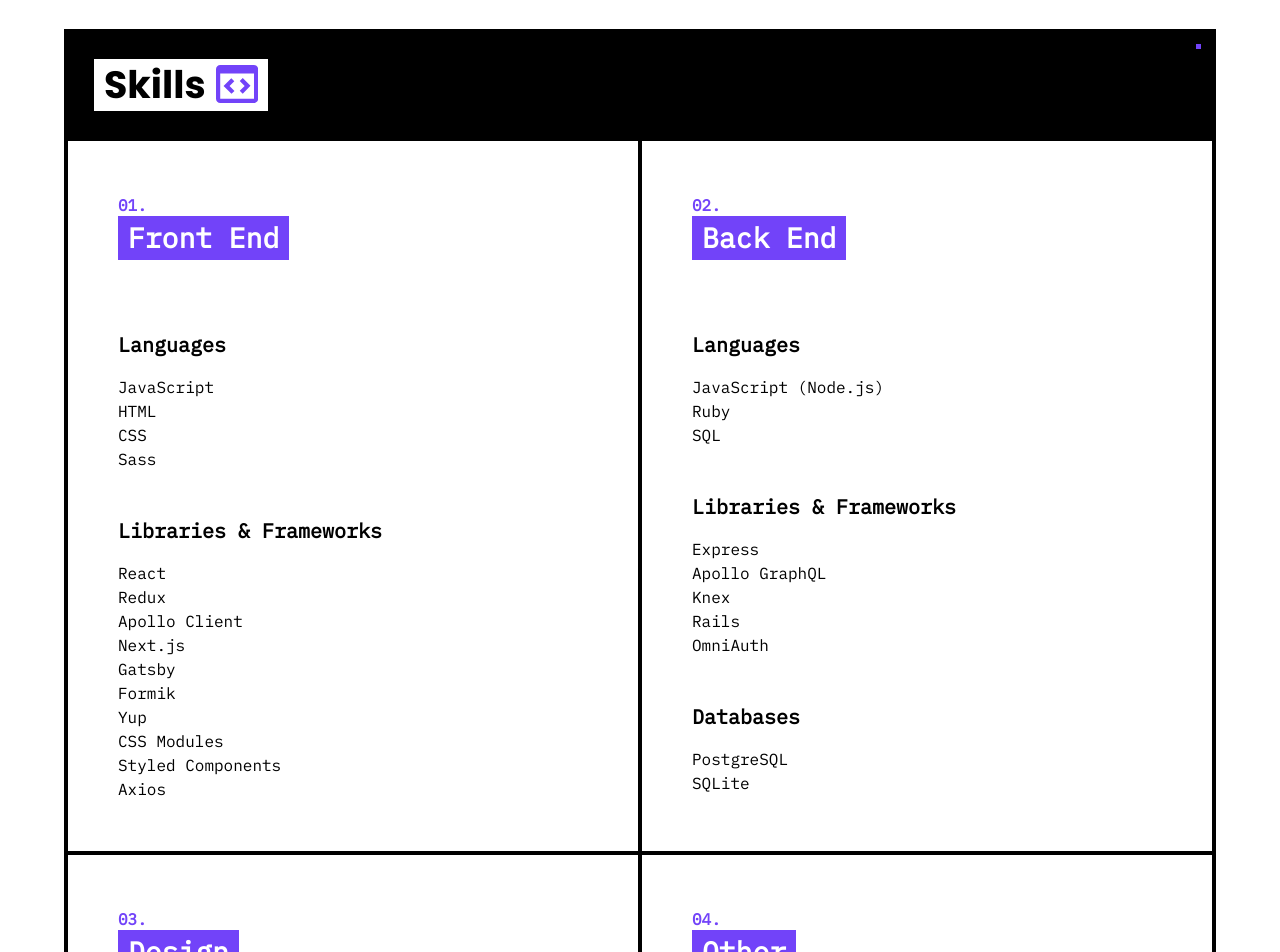
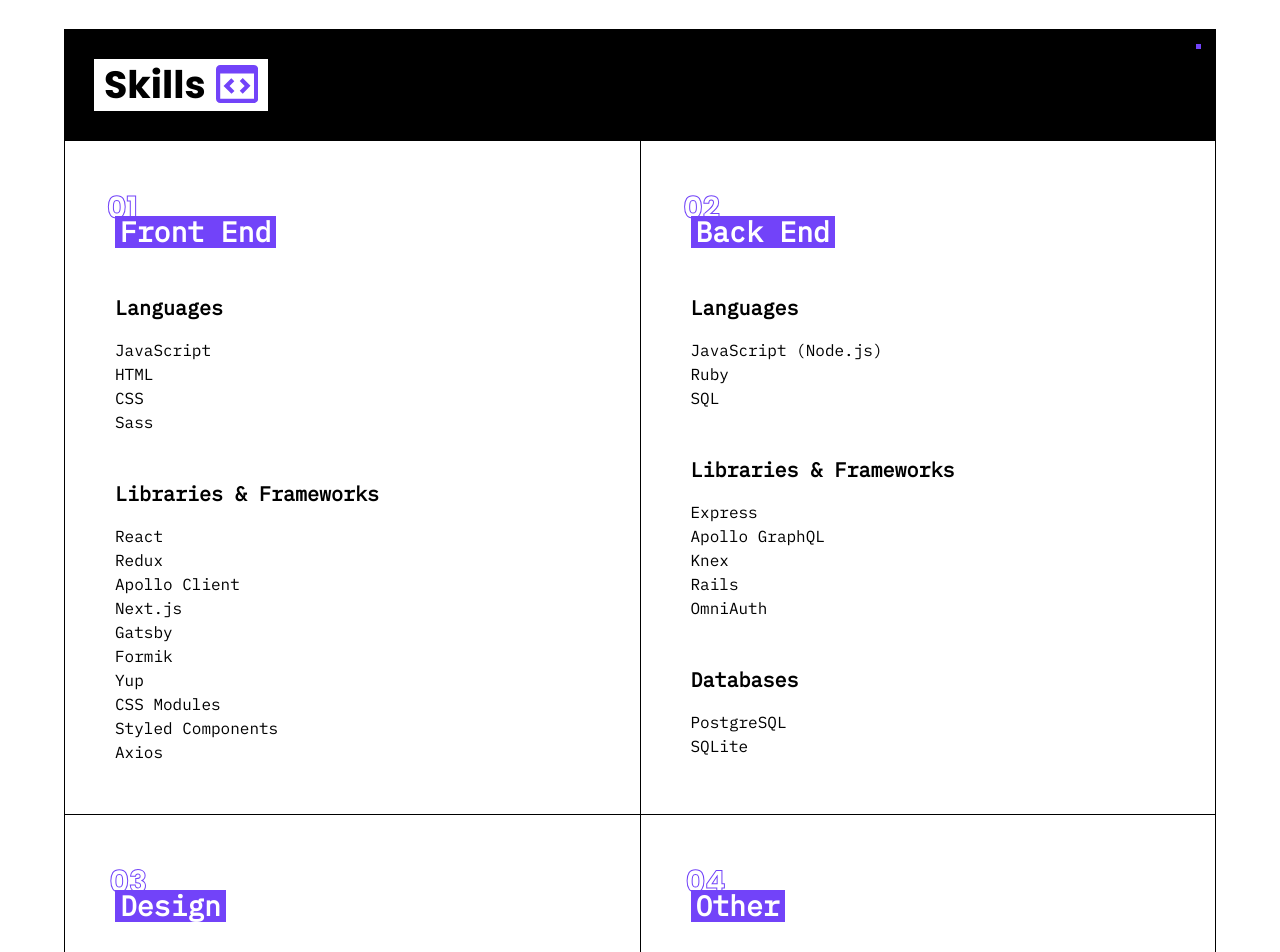
Before and after one commit to iamtraviscole/dev-portfolio, a Next.js app: page /skills in a window 1280 px wide. Shown: the part 100-1052 px from the top of the page. Built offline with nearby package versions, Linux system fonts and the light colour scheme.

Commit message:
change border and section heading style

```diff
--- a/pages/skills.js
+++ b/pages/skills.js
@@ -16,8 +16,7 @@
         <div className='Skills__skills'>
           <section className='Skills__skills-section'>
               <div className='Skills__skills-section-heading'>
-                <span>01.</span>
-                <h2 className='green'>Front End</h2>
+                <h2><span>01</span>Front End</h2>
               </div>
               <h3>Languages</h3>
               <ul>
@@ -42,8 +41,7 @@
           </section>
           <section className='Skills__skills-section'>
               <div className='Skills__skills-section-heading'>
-                <span>02.</span>
-                <h2>Back End</h2>
+                <h2><span>02</span>Back End</h2>
               </div>
               <h3>Languages</h3>
               <ul>
@@ -67,8 +65,7 @@
           </section>
           <section className='Skills__skills-section'>
               <div className='Skills__skills-section-heading'>
-                <span>03.</span>
-                <h2>Design</h2>
+                <h2><span>03</span>Design</h2>
               </div>
               <h3>Disciplines</h3>
               <ul>
@@ -86,8 +83,7 @@
           </section>
           <section className='Skills__skills-section'>
               <div className='Skills__skills-section-heading'>
-                <span>04.</span>
-                <h2>Other</h2>
+                <h2><span>04</span>Other</h2>
               </div>
               <h3>Version Control</h3>
               <ul>
--- a/styles/pages/Skills.scss
+++ b/styles/pages/Skills.scss
@@ -3,31 +3,38 @@
   &__skills {
     display: flex;
     flex-wrap: wrap;
-    border: 2px solid var(--color-border-a);
-    margin-top: -4px; // to hide combined 4px top border
+    border: 1px solid var(--color-border-a);
+    border-top: none;
+    border-left: none;
+    margin-top: -1px;
 
     &-section {
       flex-basis: 50%;
-      border: 2px solid var(--color-border-a);
+      border: 1px solid var(--color-border-a);
+      border-right: none;
+      border-bottom: none;
       padding: 75px 50px 0 50px;
 
       &-heading {
-        position: relative;
-
-        > span {
-          position: absolute;
-          top: -2ch;
-          left: 0;
-          color: var(--color-a);
-          font-weight: 700;
-        }
+        margin-bottom: 50px;
 
         > h2 {
+          position: relative;
           display: inline-block;
           background-color: var(--color-a);
-          padding: 8px 10px;
-          margin-bottom: 75px;
+          padding: 2px 5px;
           color: var(--color-heading-b);
+
+          > span {
+            position: absolute;
+            top: -72%;
+            left: -5%;
+            font-size: 30px;
+            color: transparent;
+            -webkit-text-stroke: 1px var(--color-a);
+            font-family: var(--font-heading-a);
+            z-index: -1000;
+          }
         }
       }
 
```
